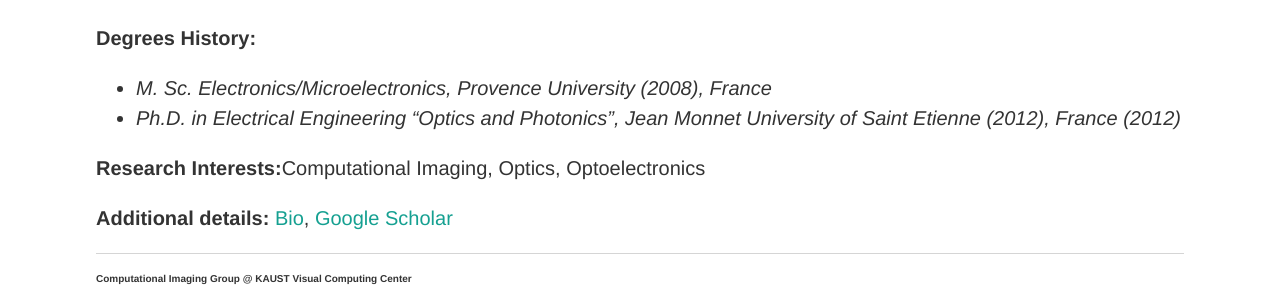
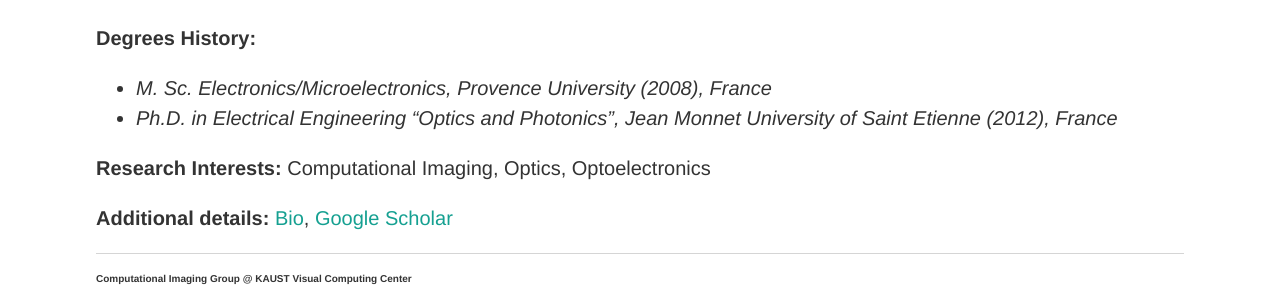
Before and after one commit to vccimaging/vccimaging.github.io, a Jekyll site: the page built from People/amatah/index.html, in a window 1280 px wide. Shown: the part 305-605 px from the top of the page. Built offline with Jekyll 4.4.1, drawn with Linux system fonts in a browser that asks for light colours.

Commit message:
Update index.html

```diff
--- a/People/amatah/index.html
+++ b/People/amatah/index.html
@@ -9,13 +9,13 @@ height: 137
 <h1>Dr. Hadi Amata<h1>
 <h4> Research Scientist, KAUST Visual Computing Center</h4>
 <span style="font-size:75%;">King Abdullah University of Science and Technology, Bldg. 1, Rm 2206, Thuwal, 23955-6900, Saudi Arabia.<br> Tel: +966540382419, hadi.amata@kaust.edu.sa</span><p>
-<b>Degrees History: </b> <em>
+<b>Degrees History:</b> <em>
   <ul>
  <li> M. Sc. Electronics/Microelectronics, Provence University (2008), France </li>
- <li> Ph.D. in Electrical Engineering “Optics and Photonics”, Jean Monnet University of Saint Etienne (2012), France (2012) </li>
+ <li> Ph.D. in Electrical Engineering “Optics and Photonics”, Jean Monnet University of Saint Etienne (2012), France </li>
  </ul>
  </em><p>
 
-<b>Research Interests:</b>Computational Imaging, Optics, Optoelectronics <p>
+<b>Research Interests: </b>Computational Imaging, Optics, Optoelectronics <p>
 
 <b>Additional details:</b> <a href=bio>Bio</a>, <a href="https://scholar.google.com/citations?user=kFEjhpsAAAAJ">Google Scholar</a>
```
